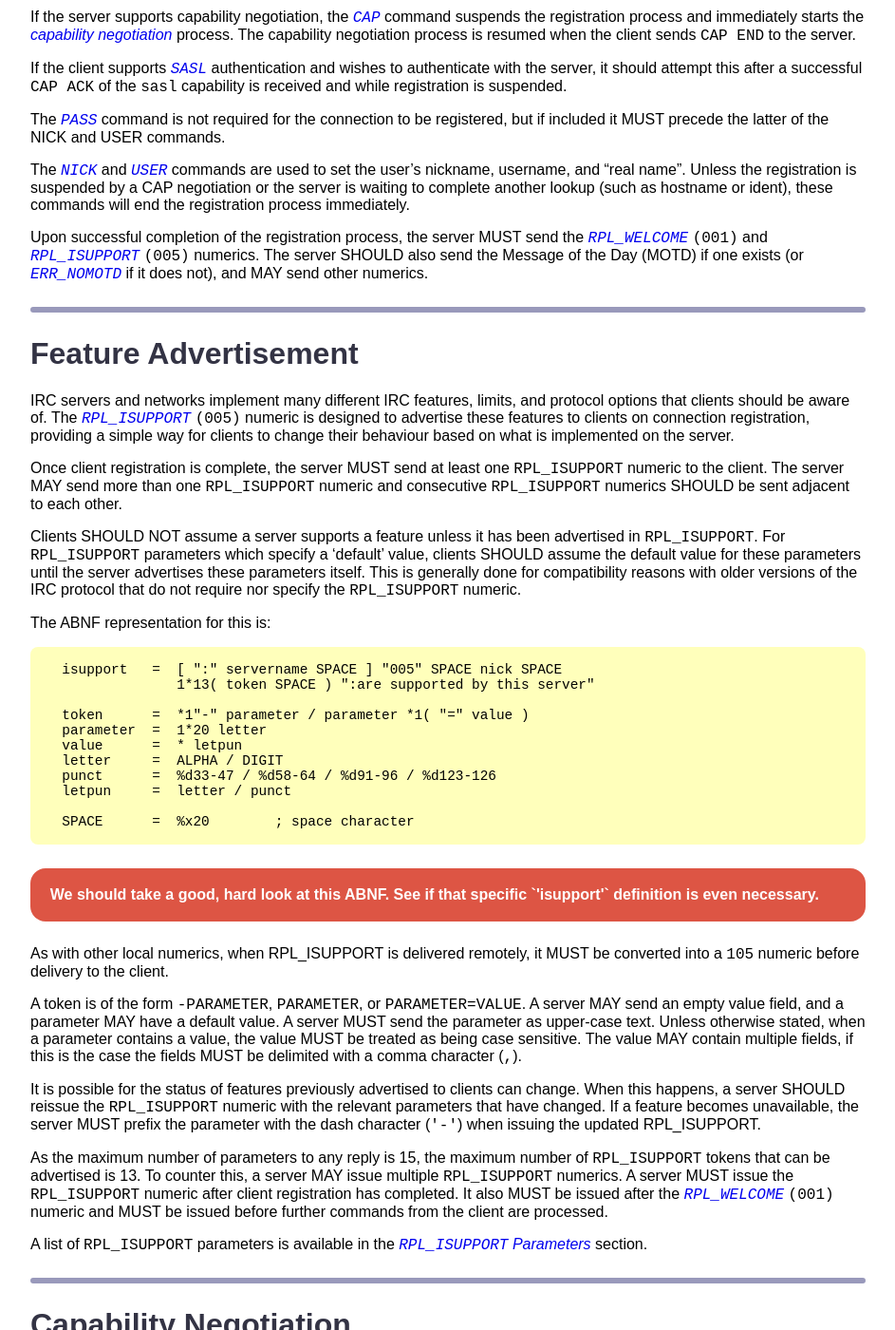
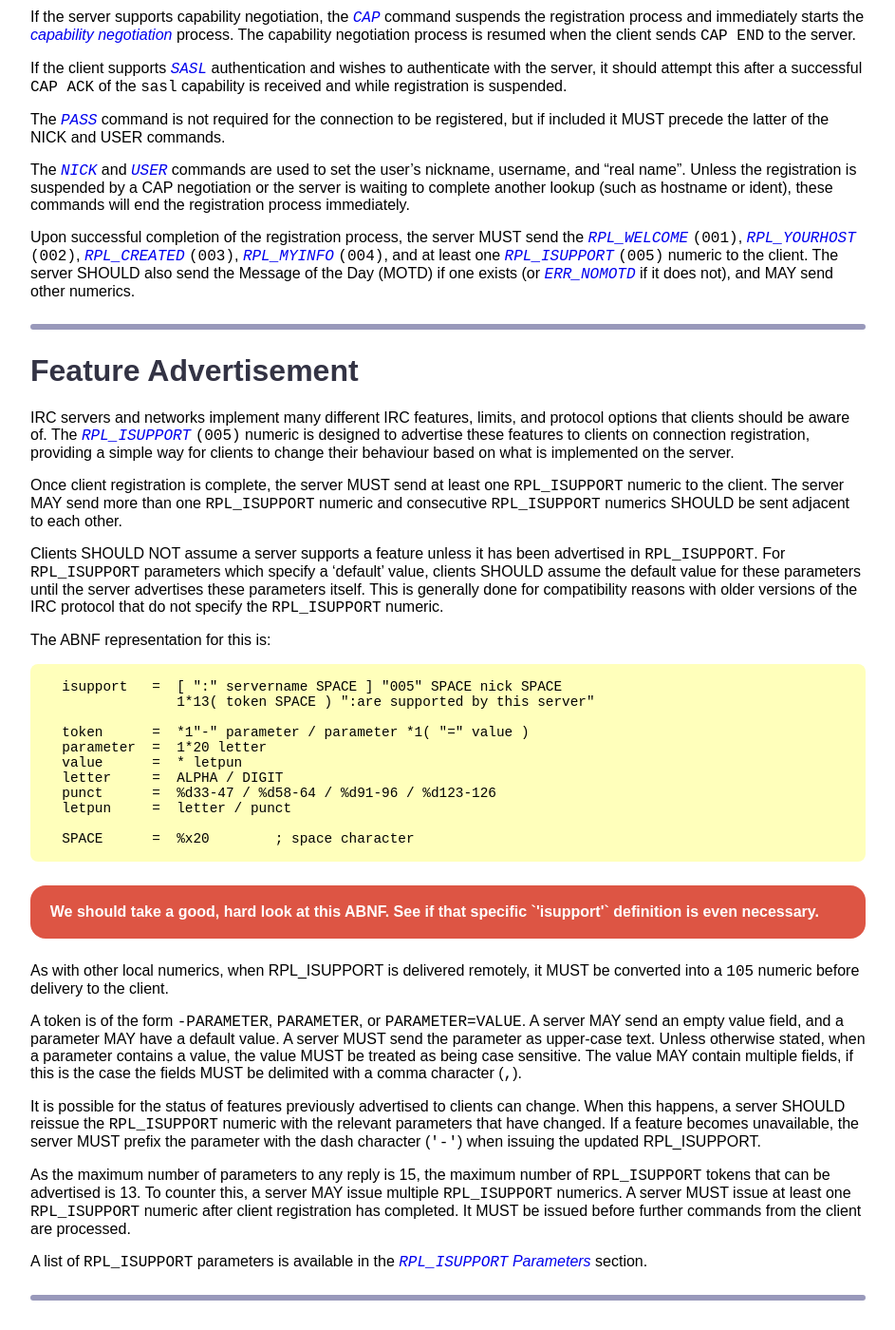
Before and after one commit to ircdocs/modern-irc, a Jekyll site: the page built from index.md, in a window 1280 px wide and 1400 px high, scrolled down 8808 px. Shown: the whole window at 95% size, without its empty margins (168-1111 px from the left). Built offline with Jekyll 4.4.1, drawn with Linux system fonts in a browser that asks for light colours; some of the changed text lies outside the part shown.

Commit message:
Cleanups and clarifications

```diff
--- a/index.md
+++ b/index.md
@@ -391,7 +391,7 @@ The [`PASS`](#pass-command) command is not required for the connection to be reg
 
 The [`NICK`](#nick-command) and [`USER`](#user-command) commands are used to set the user's nickname, username, and "real name". Unless the registration is suspended by a CAP negotiation or the server is waiting to complete another lookup (such as hostname or ident), these commands will end the registration process immediately.
 
-Upon successful completion of the registration process, the server MUST send the [`RPL_WELCOME`](#rpl_welcome) `(001)` and [`RPL_ISUPPORT`](#rpl_isupport) `(005)` numerics. The server SHOULD also send the Message of the Day (MOTD) if one exists (or [`ERR_NOMOTD`](#err_nomotd) if it does not), and MAY send other numerics.
+Upon successful completion of the registration process, the server MUST send the [`RPL_WELCOME`](#rpl_welcome) `(001)`, [`RPL_YOURHOST`](#rpl_yourhost) `(002)`, [`RPL_CREATED`](#rpl_created) `(003)`, [`RPL_MYINFO`](#rpl_myinfo) `(004)`, and at least one [`RPL_ISUPPORT`](#rpl_isupport) `(005)` numeric to the client. The server SHOULD also send the Message of the Day (MOTD) if one exists (or [`ERR_NOMOTD`](#err_nomotd) if it does not), and MAY send other numerics.
 
 
 ---
@@ -403,7 +403,7 @@ IRC servers and networks implement many different IRC features, limits, and prot
 
 Once client registration is complete, the server MUST send at least one `RPL_ISUPPORT` numeric to the client. The server MAY send more than one `RPL_ISUPPORT` numeric and consecutive `RPL_ISUPPORT` numerics SHOULD be sent adjacent to each other.
 
-Clients SHOULD NOT assume a server supports a feature unless it has been advertised in `RPL_ISUPPORT`. For `RPL_ISUPPORT` parameters which specify a 'default' value, clients SHOULD assume the default value for these parameters until the server advertises these parameters itself. This is generally done for compatibility reasons with older versions of the IRC protocol that do not require nor specify the `RPL_ISUPPORT` numeric.
+Clients SHOULD NOT assume a server supports a feature unless it has been advertised in `RPL_ISUPPORT`. For `RPL_ISUPPORT` parameters which specify a 'default' value, clients SHOULD assume the default value for these parameters until the server advertises these parameters itself. This is generally done for compatibility reasons with older versions of the IRC protocol that do not specify the `RPL_ISUPPORT` numeric.
 
 The ABNF representation for this is:
 
@@ -429,7 +429,7 @@ A token is of the form `-PARAMETER`, `PARAMETER`, or `PARAMETER=VALUE`. A server
 
 It is possible for the status of features previously advertised to clients can change. When this happens, a server SHOULD reissue the `RPL_ISUPPORT` numeric with the relevant parameters that have changed. If a feature becomes unavailable, the server MUST prefix the parameter with the dash character (`'-'`) when issuing the updated RPL_ISUPPORT.
 
-As the maximum number of parameters to any reply is 15, the maximum number of   `RPL_ISUPPORT` tokens that can be advertised is 13. To counter this, a server MAY issue multiple `RPL_ISUPPORT` numerics. A server MUST issue the `RPL_ISUPPORT` numeric after client registration has completed. It also MUST be issued after the [`RPL_WELCOME`](#rpl_welcome) `(001)` numeric and MUST be issued before further commands from the client are processed.
+As the maximum number of parameters to any reply is 15, the maximum number of   `RPL_ISUPPORT` tokens that can be advertised is 13. To counter this, a server MAY issue multiple `RPL_ISUPPORT` numerics. A server MUST issue at least one `RPL_ISUPPORT` numeric after client registration has completed. It MUST be issued before further commands from the client are processed.
 
 A list of `RPL_ISUPPORT` parameters is available in the [`RPL_ISUPPORT` Parameters](#rpl_isupport-parameters) section.
 
```
Also changed, not shown: other parts of index.md (+2 -2 lines).
